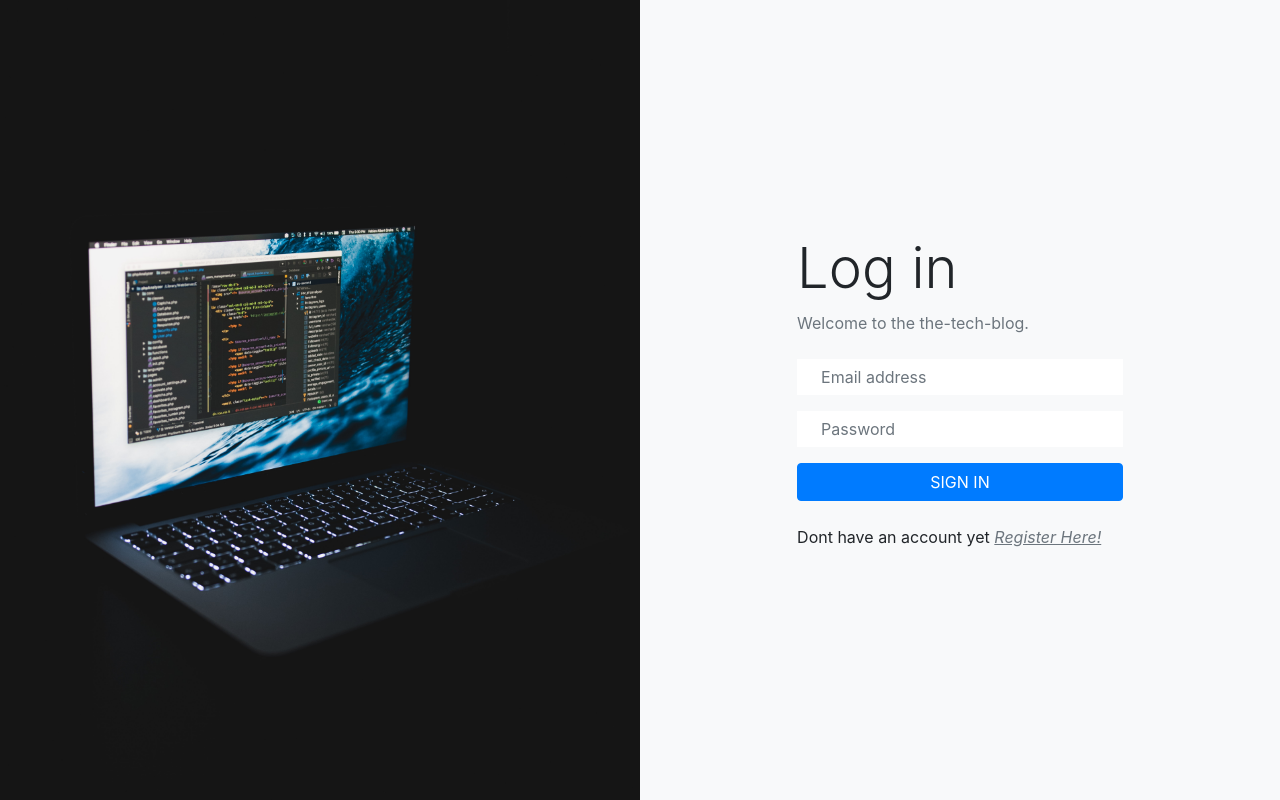
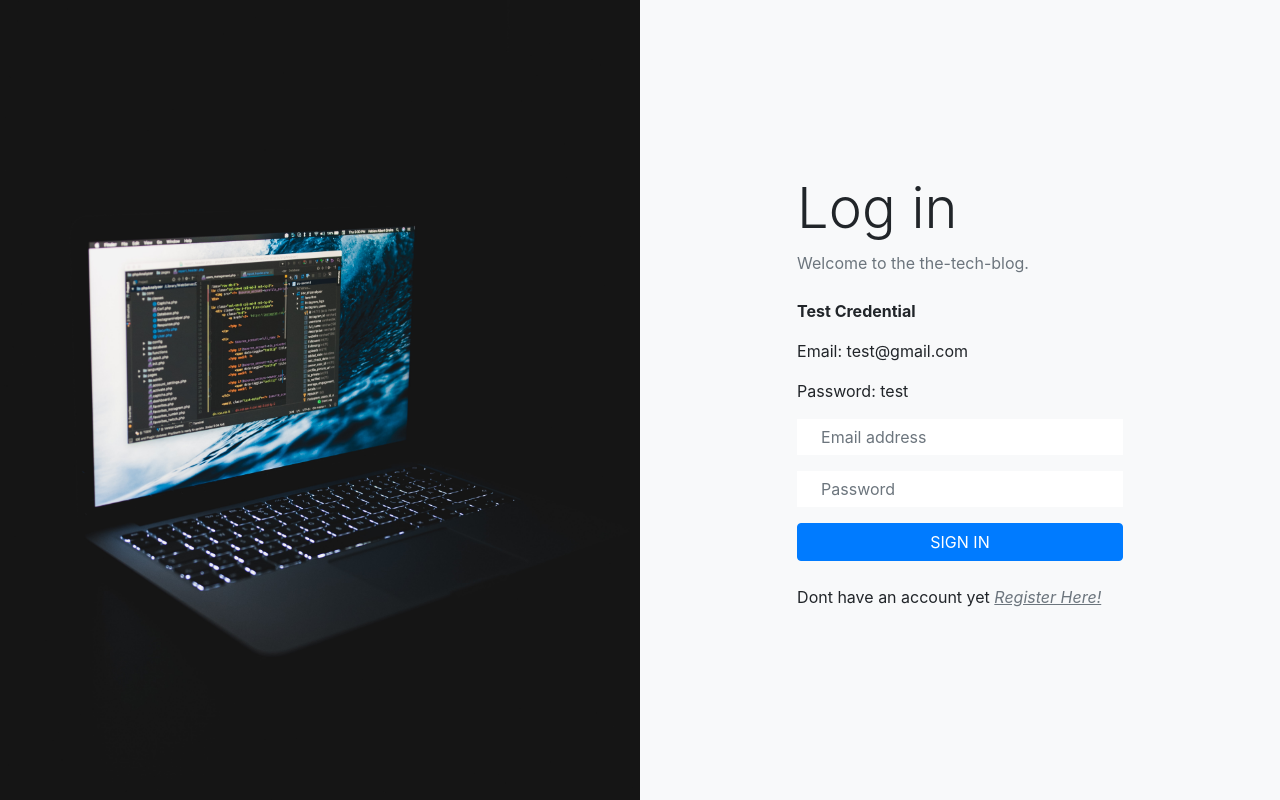
Before and after one commit to sunshine1004-dev/the-tech-blog, a React (Create React App) app: page / in a window 1280 px wide. Built offline with nearby package versions, Linux system fonts and the light colour scheme; no server answers.

Commit message:
added test credential

```diff
--- a/src/components/loginLogout/Login.js
+++ b/src/components/loginLogout/Login.js
@@ -62,6 +62,9 @@ const Login = (props) => {
                                 <div className="col-lg-10 col-xl-7 mx-auto">
                                     <h3 className="display-4">Log in</h3>
                                     <p className="text-muted mb-4">Welcome to the the-tech-blog.</p>
+                                    <p><strong>Test Credential</strong></p>
+                                    <p>Email: test@gmail.com</p>
+                                    <p>Password: test</p>
                                     <form onSubmit={submitUserData} >
                                         <div className="form-group mb-3">
                                             <input
```
